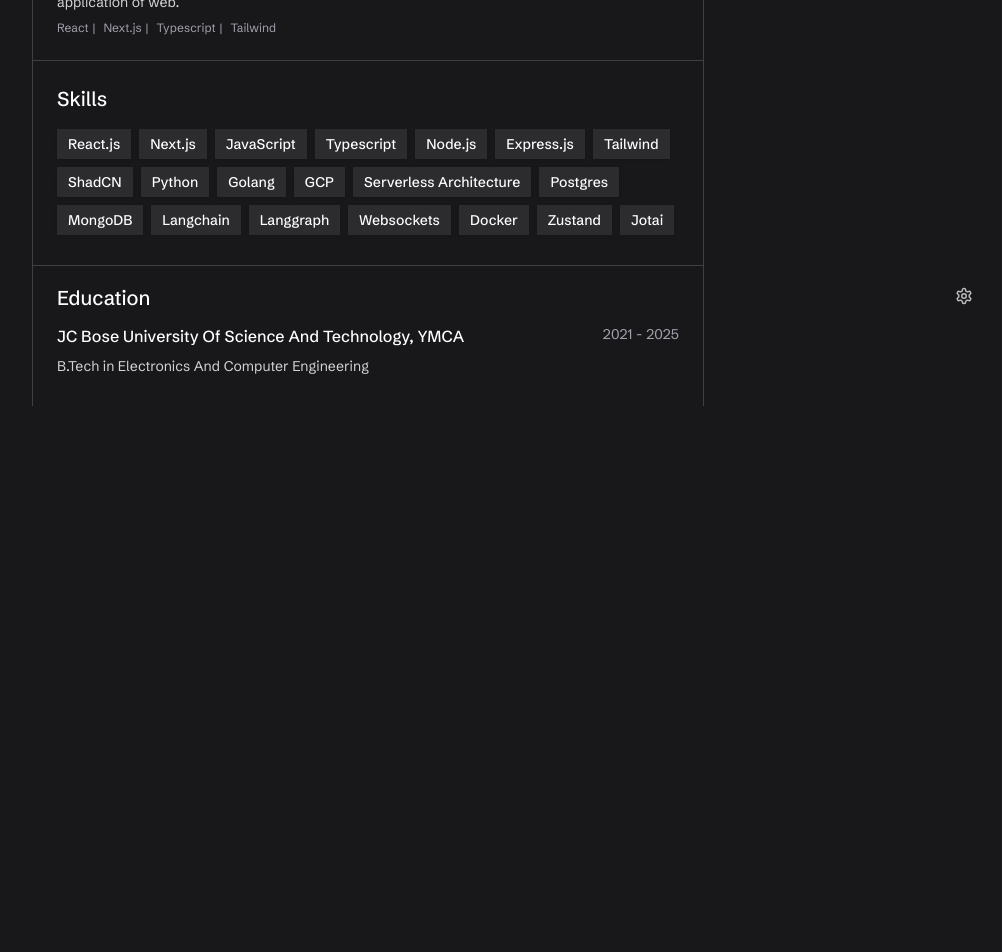
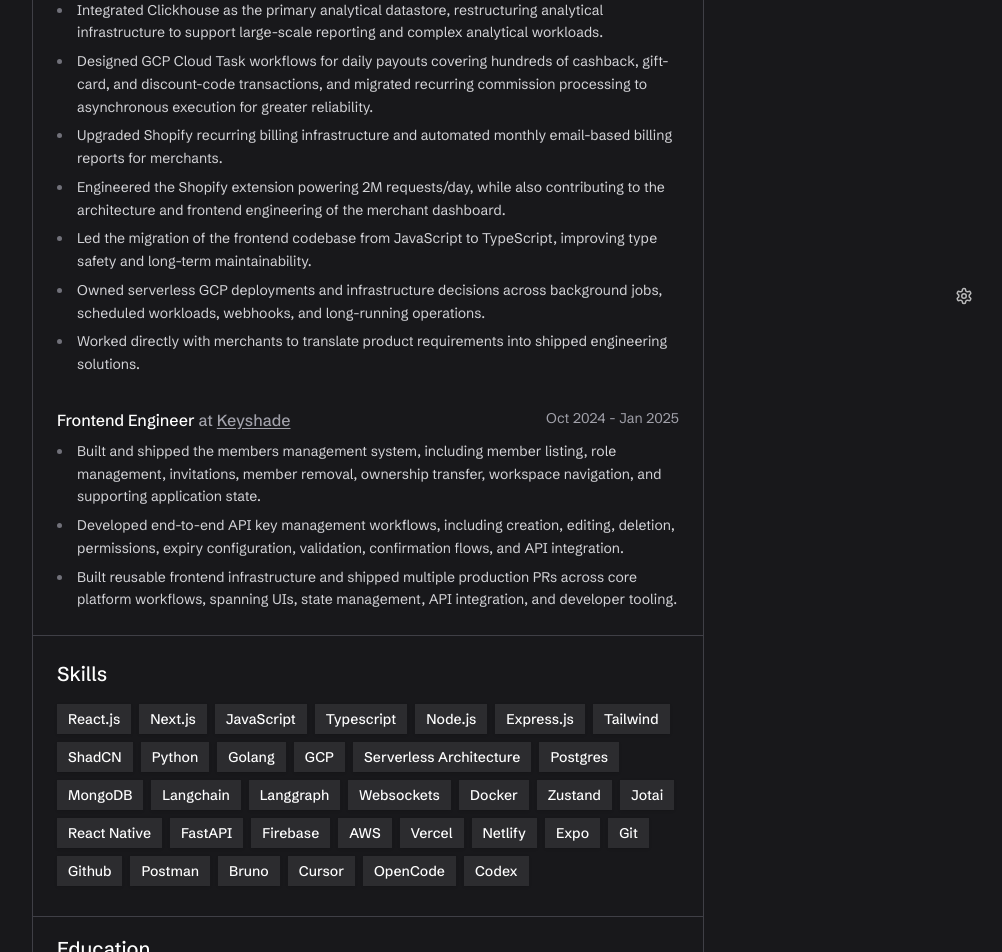
Before and after one commit to poswalsameer/Updated-Portfolio, a Next.js app in the folder portfolio/: page / in a window 1280 px wide. Shown: the part 460-1412 px from the top of the page, without its empty margins (272-1274 px from the left). Before the commit the page ends 866 px from the top, so only its background shows below. Built offline with nearby package versions, Linux system fonts and the light colour scheme; what chess-web-api would draw is missing.

Commit message:
updated work-ex, projects, and open source section

```diff
--- a/portfolio/src/components/portfolio-body/index.tsx
+++ b/portfolio/src/components/portfolio-body/index.tsx
@@ -25,7 +25,7 @@
     <BlurFade delay={blurFadeDelay * 8} className="w-full flex max-w-2xl py-6 border-b border-zinc-700">
       <TooltipProvider delayDuration={100}>
         <Tabs defaultValue={tab} onValueChange={setTab} className="flex flex-col gap-y-4 w-full">
-          <TabsList className="bg-transparent px-3 flex gap-x-1 sm:gap-x-3 justify-start">
+          <TabsList className="bg-transparent !bg-transparent shadow-none px-3 flex gap-x-1 sm:gap-x-3 justify-start">
             {tabsConfig.map((t) => {
               const Icon = t.icon
               return (
@@ -33,8 +33,8 @@
                   <TooltipTrigger asChild>
                     <TabsTrigger
                       value={t.id}
-                      className={`flex items-center justify-center h-8 px-3 rounded-md transition-all ${tab === t.id
-                          ? "text-white bg-zinc-900 underline underline-offset-2"
+                      className={`flex items-center justify-center h-8 px-3 rounded-md transition-all bg-transparent !bg-transparent shadow-none data-[state=active]:bg-transparent data-[state=active]:shadow-none ${tab === t.id
+                          ? "text-white underline underline-offset-2"
                           : "text-zinc-400 hover:text-zinc-200"
                         }`}
                       style={{ WebkitTapHighlightColor: "transparent" }}
--- a/portfolio/src/components/work-experience/index.tsx
+++ b/portfolio/src/components/work-experience/index.tsx
@@ -12,16 +12,19 @@
             <time className="text-xs sm:text-sm text-zinc-400 whitespace-nowrap">{exp.dateRange}</time>
           </div>
 
-          <p className="text-sm text-zinc-300">{exp.description}</p>
+          {(exp as { description?: string }).description && (
+            <p className="text-sm text-zinc-300">{(exp as { description?: string }).description}</p>
+          )}
 
-          <div className="flex flex-wrap gap-1 text-xs text-zinc-400">
-            {exp.technologies.map((tech, index) => (
-              <span key={tech}>
-                {tech}
-                {index < exp.technologies.length - 1 && <span className="mx-1">|</span>}
-              </span>
-            ))}
-          </div>
+          {(exp as { points?: string[] }).points && (
+            <ul className="list-disc list-outside ml-4 flex flex-col gap-y-1.5 text-sm text-zinc-300 marker:text-zinc-500">
+              {((exp as { points?: string[] }).points as string[]).map((point: string) => (
+                <li key={point} className="pl-1 leading-relaxed">
+                  {point}
+                </li>
+              ))}
+            </ul>
+          )}
         </div>
       ))}
     </div>
--- a/portfolio/src/constants/index.ts
+++ b/portfolio/src/constants/index.ts
@@ -5,121 +5,163 @@
     title: 'Founding Engineer',
     company: 'Referrush',
     dateRange: 'Jan 2025 - Present',
-    description: 'One of the first 3 founding engineers responsible for all things related to product, both frontend and backend.',
     link: "https://www.referrush.com",
-    technologies: ['Next.js', 'TypeScript', 'Tailwind', 'GCP', 'Firebase'],
+    technologies: ['Next.js', 'TypeScript', 'Tailwind', 'GCP', 'Firebase', 'ClickHouse', 'GCP Pub/Sub', 'Cloud Tasks', 'Cloud Functions'],
+    points: [
+      'Owned the backend and serverless infrastructure powering a referral SaaS serving 150+ merchants.',
+      'Architected a GCP Pub/Sub order webhook pipeline processing 1.5M Shopify orders/day, designing for scalable, reliable, asynchronous ingestion.',
+      'Built the transactional email infra end-to-end using Resend and GCP Cloud Functions, delivering thousands of emails daily across product workflows.',
+      'Integrated Clickhouse as the primary analytical datastore, restructuring analytical infrastructure to support large-scale reporting and complex analytical workloads.',
+      'Designed GCP Cloud Task workflows for daily payouts covering hundreds of cashback, gift-card, and discount-code transactions, and migrated recurring commission processing to asynchronous execution for greater reliability.',
+      'Upgraded Shopify recurring billing infrastructure and automated monthly email-based billing reports for merchants.',
+      'Engineered the Shopify extension powering 2M requests/day, while also contributing to the architecture and frontend engineering of the merchant dashboard.',
+      'Led the migration of the frontend codebase from JavaScript to TypeScript, improving type safety and long-term maintainability.',
+      'Owned serverless GCP deployments and infrastructure decisions across background jobs, scheduled workloads, webhooks, and long-running operations.',
+      'Worked directly with merchants to translate product requirements into shipped engineering solutions.',
+    ],
   },
   {
     title: 'Frontend Engineer',
     company: 'Keyshade',
     dateRange: 'Oct 2024 - Jan 2025',
-    description: 'Worked as one of the first 2 frontend engineers building the alpha version of the platform application of web.',
     link: "https://www.keyshade.io",
     technologies: ['React', 'Next.js', 'Typescript', 'Tailwind'],
+    points: [
+      'Built and shipped the members management system, including member listing, role management, invitations, member removal, ownership transfer, workspace navigation, and supporting application state.',
+      'Developed end-to-end API key management workflows, including creation, editing, deletion, permissions, expiry configuration, validation, confirmation flows, and API integration.',
+      'Built reusable frontend infrastructure and shipped multiple production PRs across core platform workflows, spanning UIs, state management, API integration, and developer tooling.',
+    ],
   },
 ]
 
 export const projects = [
   {
+    title: 'ShellCN',
+    github: "https://github.com/poswalsameer/shellcn",
+    link: "https://shellcn.sameerposwal.in/",
+    technologies: ['TypeScript', 'React', 'Ink', 'Node.js'],
+    points: [
+      'Terminal UI component system for React/Ink providing reusable, customizable components for CLI apps.',
+      'CLI based component distribution with init, list, and add commands that inject component source directly.',
+      'Reusable suite of terminal components — inputs, selects, tables, progress, alerts, cards, and layout primitives.',
+    ],
+  },
+  {
+    title: 'JS Dock',
+    github: "https://github.com/poswalsameer/jsdock",
+    link: "https://jsdock.sameerposwal.in/",
+    technologies: ['Next.js', 'TypeScript', 'Tailwind', 'Jotai', 'Monaco Editor', 'Web Worker'],
+    points: [
+      'Browser based JS environment with integrated Monaco editor, live code execution and output console.',
+      'Engineered the interactive IDE workspace with resizable panels, custom themes, and responsive UI.',
+      'Built the code-execution pipeline to run user-submitted Javascript and stream execution results into the IDE.',
+    ],
+  },
+  {
     title: 'Resumate',
-    description: 'Analyze your resume in no time with smart and instant feedback about clarity, ATS, and job readiness.',
     github: "https://github.com/poswalsameer/resumate",
     link: "https://resumate.sameerposwal.in/",
     technologies: ['Next.js', 'TypeScript', 'Tailwind', 'Jotai', 'Express', 'LLMs', 'GenAI'],
-  },
-  {
-    title: 'JS Dock',
-    description: 'Browser-based Javascript code execution environment that can run your Javascript code efficiently with a beautiful UX.',
-    github: "https://github.com/poswalsameer/jsdock",
-    link: "https://jsdock.sameerposwal.in/",
-    technologies: ['Next.js', 'TypeScript', 'Tailwind', 'Jotai', 'Monaco Editor', 'Web Worker'],
+    points: [
+      'AI-powered resume analyzer delivering instant feedback on clarity, ATS compatibility, and job readiness.',
+      'Built interactive feedback UX with structured insights, scoring, and actionable suggestions across resume sections.',
+      'Integrated LLM/GenAI pipeline via Express backend for low-latency analysis and generation.',
+    ],
   },
   {
     title: 'Typr',
-    description: 'Want to 2x your productivity as a developer. There\'s no hack, learn typing with your 10 fingers and start working with double productivity.',
     github: "https://github.com/poswalsameer/typr",
     link: "https://typr.sameerposwal.in/",
     technologies: ['Next.js', 'Typescript', 'Tailwind', 'ShadCN'],
-  },
-  {
-    title: 'Qura',
-    description: 'Generate beautiful and custom QR codes in seconds, that is appealing to the users.',
-    github: "https://github.com/poswalsameer/qura",
-    link: "https://qura.sameerposwal.in/",
-    technologies: ['Next.js', 'Typescript', 'Tailwind', 'NPM', 'SVG'],
-  },
-  {
-    title: 'Shortfolio',
-    description: 'Shortfolio will help you in preparing your portfolio page in less than 2 minutes.',
-    github: "https://github.com/poswalsameer/shortfolio",
-    link: "https://youtu.be/PB7ZsftjHoU?si=hFuq7Tucc5PaYCV-",
-    technologies: ['Next.js', 'TypeScript', 'Tailwind', 'Redux', 'Appwrite'],
+    points: [
+      'Built a minimal, gamified typing trainer to improve developer typing speed and accuracy using 10-finger practice.',
+      'Engineered real-time WPM/accuracy tracking with custom lessons and keyboard-focused interactions.',
+      'Crafted responsive, accessible UI with ShadCN and Tailwind for focused practice sessions.',
+    ],
   },
   {
     title: 'Minerush',
-    description: 'Developed a friendly clone of one of the most popular game on Stake - a very famous online gambling website',
     github: "https://github.com/poswalsameer/MineRush",
     link: "https://minerush.sameerposwal.in/",
     technologies: ['React', 'Next.js', 'Typescript', 'Tailwind'],
-  },
-  {
-    title: 'Digital Ink',
-    description: 'Got an offer letter? Congratulation! But how would you accept it without signing? Try Digital Ink.',
-    github: "https://github.com/poswalsameer/DigitalInk",
-    link: "https://digitalink.sameerposwal.in/",
-    technologies: ['React', 'Next.js', 'Javascript', 'Tailwind', "HTML Canvas"],
-  },
-  {
-    title: 'Trackr',
-    description: 'Keep track of your daily, weekly and monthly tasks in a better way.',
-    github: "https://github.com/poswalsameer/trackr",
-    link: "https://trackr.sameerposwal.in/",
-    technologies: ['Next.js', 'Typescript', 'Tailwind', "Next Auth", "React Drag and Drop"],
+    points: [
+      'Cloned Stake’s popular Mines game with interactive grid, betting logic, and instant reveal mechanics.',
+      'Implemented game state, risk/reward calculations, and responsive animations for engaging gameplay.',
+      'Built with React/Next.js and Tailwind for performant, mobile-friendly UX.',
+    ],
   },
 ]
 
 export const openSource = [
   {
-    title: 'Lucide',
-    description: 'Rectified the issue of the wrong INKSCAPE image used on the deployed website.',
-    link: "https://github.com/lucide-icons/lucide/pull/2382",
-    technologies: ['Next.js', 'TypeScript', 'Tailwind', 'Redux', 'Appwrite'],
+    title: 'Keyshade',
+    description: 'Added delete account feature in user settings with confirmation dialog and input validation for safe account deletion.',
+    link: "https://github.com/keyshade-xyz/keyshade/pull/819",
+  },
+  {
+    title: 'Keyshade',
+    description: 'Implemented edit API key workflow in user settings with sheet UI for updating name, expiry, permissions and validation.',
+    link: "https://github.com/keyshade-xyz/keyshade/pull/815",
+  },
+  {
+    title: 'Keyshade',
+    description: 'Built members table for the Members tab with member listing and supporting UI for workspace member management.',
+    link: "https://github.com/keyshade-xyz/keyshade/pull/846",
+  },
+  {
+    title: 'Keyshade',
+    description: 'Created API key management with creation, deletion and grid listing of all available API keys.',
+    link: "https://github.com/keyshade-xyz/keyshade/pull/726",
+  },
+  {
+    title: 'Keyshade',
+    description: 'Refactored secret table to new design and migrated edit variable dialog to a sheet for improved editing experience.',
+    link: "https://github.com/keyshade-xyz/keyshade/pull/690",
+  },
+  {
+    title: 'Keyshade',
+    description: 'Added ability to create new variables in a project, enabling dynamic variable management within workspaces.',
+    link: "https://github.com/keyshade-xyz/keyshade/pull/593",
+  },
+  {
+    title: 'Keyshade',
+    description: 'Implemented variable deletion flow for projects, allowing removal of unwanted variables with proper confirmation.',
+    link: "https://github.com/keyshade-xyz/keyshade/pull/600",
+  },
+  {
+    title: 'Keyshade',
+    description: 'Added edit secret functionality for projects, supporting in-place secret updates with validation.',
+    link: "https://github.com/keyshade-xyz/keyshade/pull/684",
+  },
+  {
+    title: 'Keyshade',
+    description: 'Added logic for joining the waitlist one time with one email only.',
+    link: "https://github.com/keyshade-xyz/keyshade/pull/492",
+  },
+  {
+    title: 'Shelf',
+    description: 'Removed the extra $ sign appearing on the popup in workspaces tab.',
+    link: "https://github.com/Shelf-nu/shelf.nu/pull/1348",
   },
   {
     title: 'Codemod',
     description: 'Fixed inconsistent text color in the Clerk UI component.',
     link: "https://github.com/codemod-com/codemod/pull/1352",
-    technologies: ['React', 'Next.js', 'Typescript', 'Tailwind'],
   },
   {
     title: 'Tabler',
     description: 'Repaired the wrong border styling used in the ribbon start class.',
     link: "https://github.com/tabler/tabler/pull/1936",
-    technologies: ['React', 'Next.js', 'Javascript', 'Tailwind', "HTML Canvas"],
-  },
-  {
-    title: 'Keyshade',
-    description: 'Added logic for joining the waitlist one time with one email only.',
-    link: "https://github.com/keyshade-xyz/keyshade/pull/492",
-    technologies: ['Next.js', 'Typescript', 'Tailwind', "Next Auth", "React Drag and Drop"],
-  },
-  {
-    title: 'Shelf',
-    description: 'Removed the extra $ sign appearing on the popup in workspaces tab.',
-    link: "https://github.com/Shelf-nu/shelf.nu/pull/1348",
-    technologies: ['React', 'Javascript', 'Tailwind'],
   },
   {
     title: '100xDevs',
     description: 'Conditionally rendered the `p` tag to show `per annum` text only when minSalary && maxSalary is valid.',
     link: "https://github.com/code100x/job-board/pull/377",
-    technologies: ['React', 'Javascript', 'Tailwind'],
   },
   {
     title: 'BM Samay',
     description: 'Revamped the privacy policy page to simplify the user experience.',
     link: "https://github.com/Bot-Rakshit/bm_frontend/pull/145",
-    technologies: ['React', 'Javascript', 'Tailwind'],
   },
 ]
 
@@ -152,6 +194,20 @@
   "Docker",
   "Zustand",
   "Jotai",
+  "React Native",
+  "FastAPI",
+  "Firebase",
+  "AWS",
+  "Vercel",
+  "Netlify",
+  "Expo",
+  "Git",
+  "Github",
+  "Postman",
+  "Bruno",
+  "Cursor",
+  "OpenCode",
+  "Codex",
 ]
 
 export const description = "Passionate engineer from India. Loves to work with web and games. Enthusiastic about volleyball, emulation, mechanical keyboards, chess and rubik's cubes."
```
Also changed, not shown: portfolio/src/components/open-source/index.tsx (+0 -9 lines), portfolio/src/components/projects/index.tsx (+14 -2 lines).
